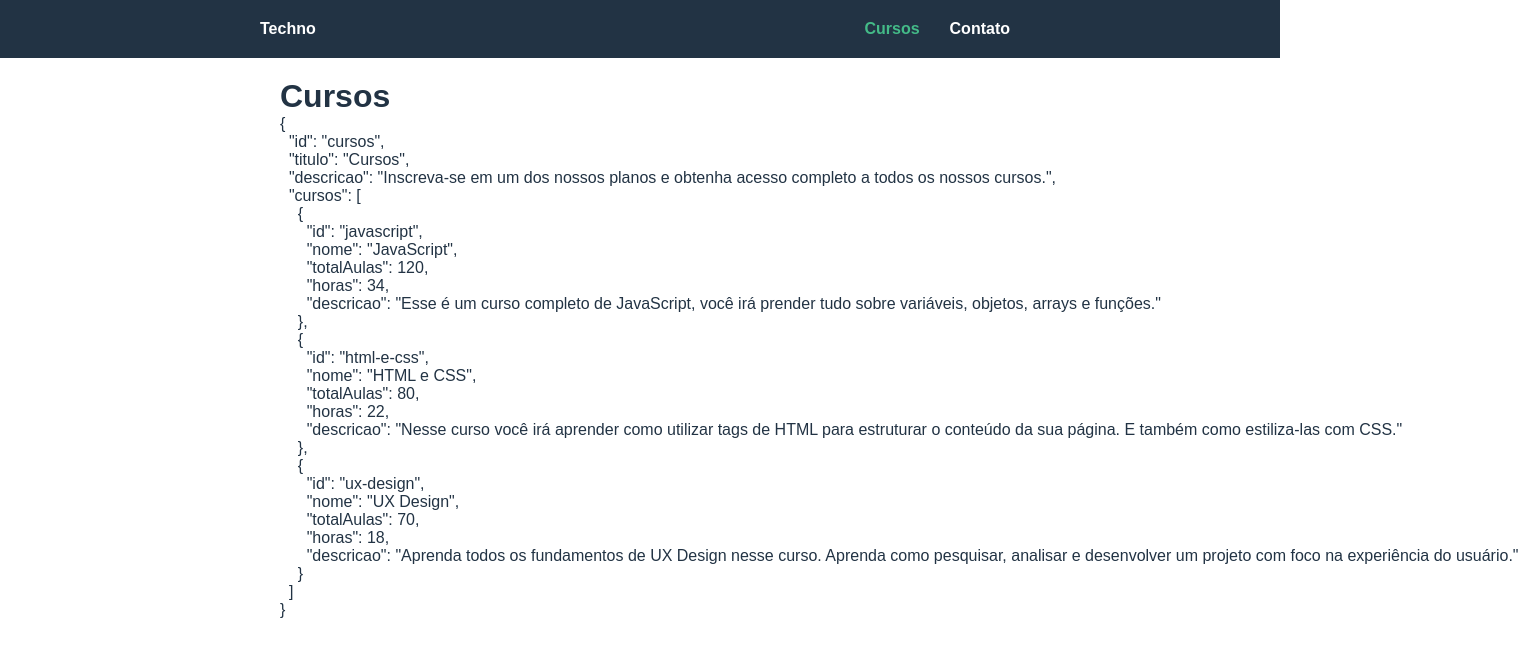
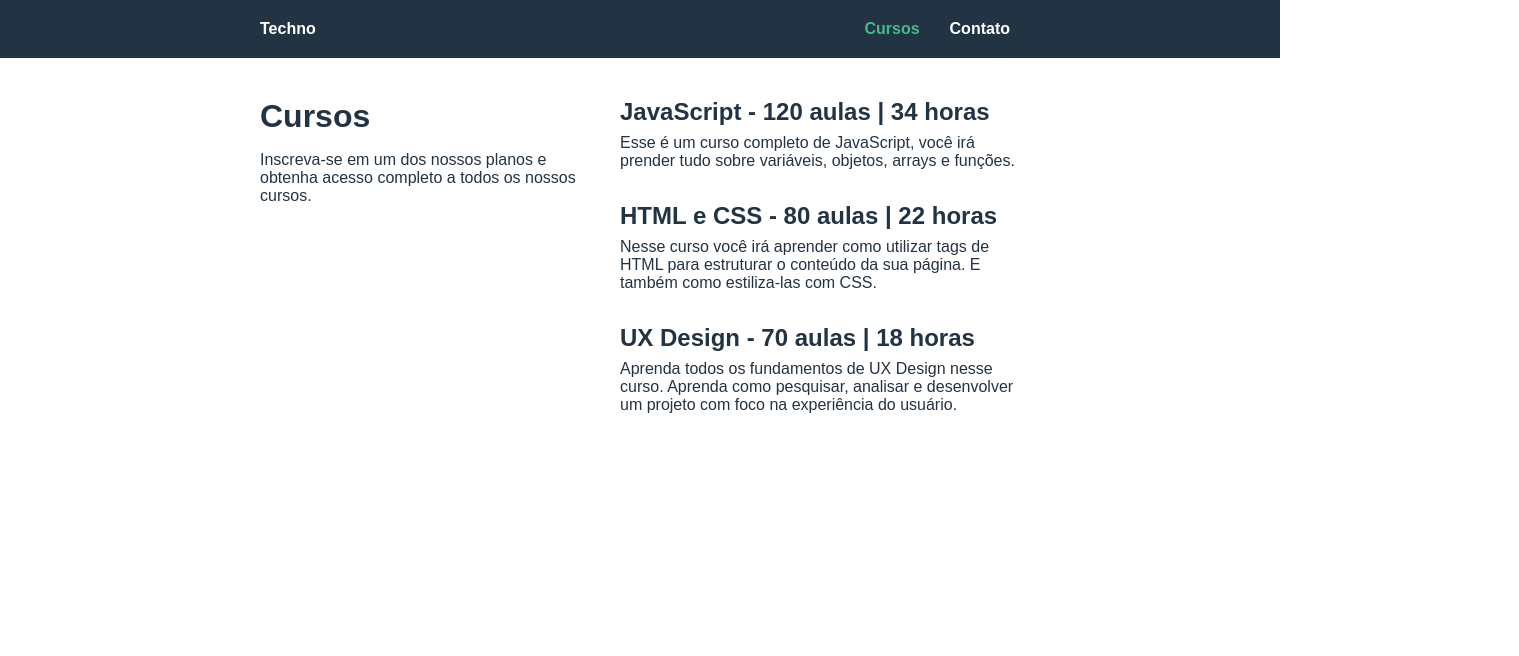
Before and after one commit to Henrique1204/Techno-Cursos, a Vue app: page /cursos in a window 1280 px wide. Shown: the top 656 px of the page, 1519 px wide, since content can reach past the window. Built offline with nearby package versions, Linux system fonts and the light colour scheme; data requests are answered from the project's data file.

Commit message:
Implementar conteudo e estilo nas paginas de cursos

```diff
--- a/src/App.vue
+++ b/src/App.vue
@@ -45,8 +45,12 @@
 
   .container {
     max-width: 800px;
-    padding: 20px 40px;
+    padding: 40px 20px;
     margin: 0 auto;
+  }
+
+  h1, h2 {
+    margin-bottom: 1rem;
   }
 
   img {
--- a/src/router/index.js
+++ b/src/router/index.js
@@ -3,6 +3,7 @@ import VueRouter from 'vue-router';
 import Home from '../views/Home.vue';
 import Contato from '../views/Contato.vue';
 import Cursos from '../views/Cursos.vue';
+import Curso from '../views/Curso.vue';
 
 Vue.use(VueRouter);
 
@@ -21,6 +22,12 @@ const routes = [
     path: '/cursos',
     name: 'cursos',
     component: Cursos
+  },
+  {
+    path: '/curso/:curso',
+    name: 'curso',
+    component: Curso,
+    props: true
   }
 ];
 
--- a/src/views/Contato.vue
+++ b/src/views/Contato.vue
@@ -30,10 +30,6 @@
 </script>
 
 <style scoped>
-    h1 {
-        margin-bottom: 1rem;
-    }
-
     ul {
         margin-top: 1rem;
     }
--- /dev/null
+++ b/src/views/Curso.vue
@@ -0,0 +1,53 @@
+<template>
+    <div>
+        <PaginaCarregando v-if="loading" />
+
+        <transition name="entrada">
+            <div v-if="dados" class="conteudo">
+                <div>
+                    <h1>{{dados.nome}}</h1>
+                    <p>{{dados.descricao}}</p>
+
+                    <h2>Aulas</h2>
+                    <ul class="aulas">
+                        <li v-for="({ id, nome }) in dados.aulas" :key="id">
+                            <router-link to="/cursos">{{nome}}</router-link>
+                        </li>
+                    </ul>
+                </div>
+            </div>
+        </transition>
+    </div>
+</template>
+
+<script>
+    import fetchDados from '@/mixins/fetchDados.js';
+
+    export default {
+        name: 'curso',
+        props: ['curso'],
+        mixins: [fetchDados],
+        created() {
+            this.fetchDados(`/curso/${this.curso}`);
+        }
+    }
+</script>
+
+<style scoped>
+    h2 {
+        margin-top: 2rem;
+    }
+
+    .aulas li + li {
+        margin-top: 10px;
+    }
+
+    .aulas li a {
+        padding: 20px;
+        border-radius: 4px;
+        font-weight: normal;
+        background-color: #FFF;
+        box-shadow: 0 2px 4px rgba(0, 0, 0, 0.1);
+        display: block;
+    }
+</style>
--- a/src/views/Cursos.vue
+++ b/src/views/Cursos.vue
@@ -3,9 +3,25 @@
         <PaginaCarregando v-if="loading" />
 
         <transition name="entrada">
-            <div v-if="dados">
-                <h1>Cursos</h1>
-                <pre>{{dados}}</pre>
+            <div v-if="dados" class="conteudo">
+                <div>
+                    <h1>{{dados.titulo}}</h1>
+                    <p>{{dados.descricao}}</p>
+                </div>
+
+                <ul>
+                    <li
+                        v-for="{ id, nome, totalAulas, horas, descricao } in dados.cursos"
+                        :key="id"
+                    >
+                        <h2>
+                            <router-link :to="{ name: 'curso', params: { curso: id }}">
+                                {{nome}} - {{totalAulas}} aulas | {{horas}} horas
+                            </router-link>
+                        </h2>
+                        <p>{{descricao}}</p>
+                    </li>
+                </ul>
             </div>
         </transition>
     </div>
@@ -23,6 +39,12 @@
     }
 </script>
 
-<style>
+<style scoped>
+    ul li + li {
+        margin-top: 2rem;
+    }
 
+    ul li h2 {
+        margin-bottom: 0.5rem;
+    }
 </style>
--- a/src/views/Home.vue
+++ b/src/views/Home.vue
@@ -45,10 +45,6 @@
 </script>
 
 <style scoped>
-  h1,h2 {
-    margin-bottom: 1rem;
-  }
-
   .btn-cursos {
     padding: 15px 40px;
     border: none;
```
